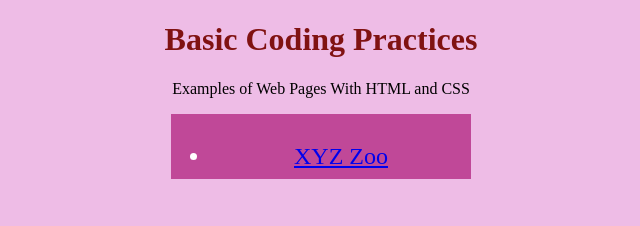
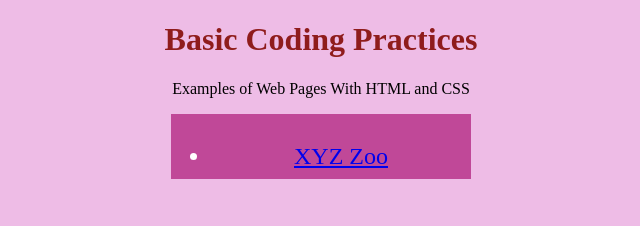
Before and after one commit to amaasyl/basic-coding, a plain HTML site: page index.html in a window 1280 px wide. Shown: the top 226 px of the page, 319-959 px from the left. Drawn offline with Linux system fonts and the light colour scheme.

Commit message:
Update style.css

```diff
--- a/style.css
+++ b/style.css
@@ -3,7 +3,7 @@ body{
     text-align: center;
 }
 h1{
-color: #801212;
+color: #8f1c1c;
 }
 #box-1{
     background-color: #c04898;
```
